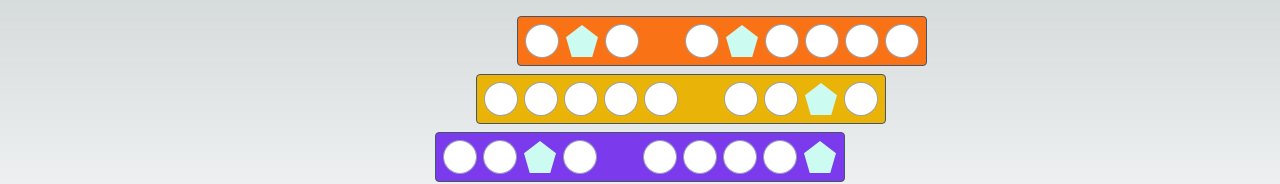
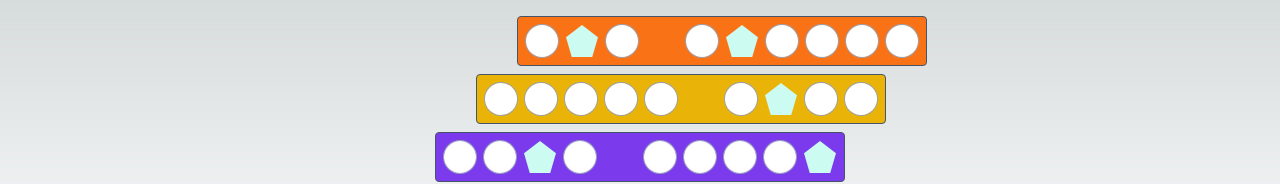
Before and after one commit to ninoM/qwinto, a Next.js app: page / in a window 1280 px wide. Shown: the top 184 px of the page. Built offline with nearby package versions, Linux system fonts and the light colour scheme.

Commit message:
correct 2nd group pentagon

```diff
--- a/src/app/GameBoard.tsx
+++ b/src/app/GameBoard.tsx
@@ -191,7 +191,7 @@ export const GameBoard = () => {
             <Input
               key={index}
               empty={value === undefined}
-              special={index === 8}
+              special={index === 7}
               value={value}
               onChange={(e) => {
                 handleInputChange(e.target.value, {
```
